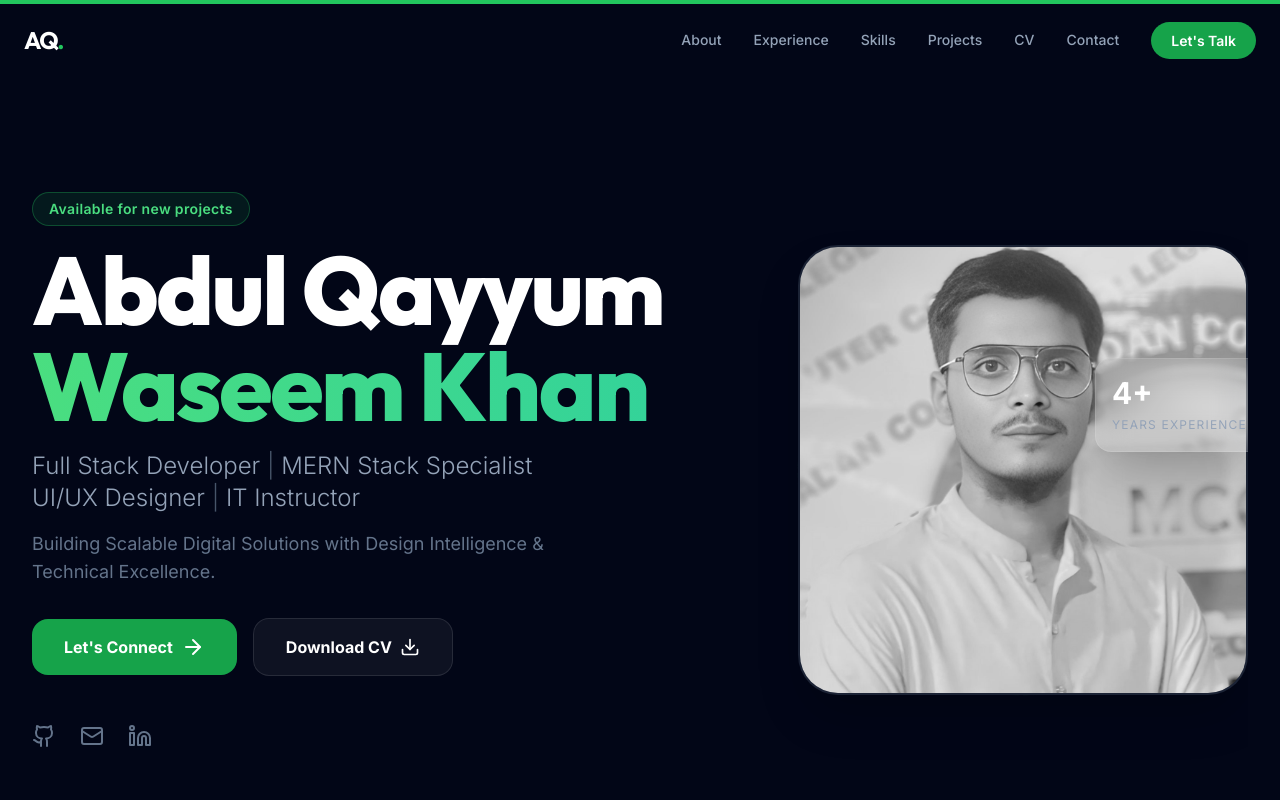
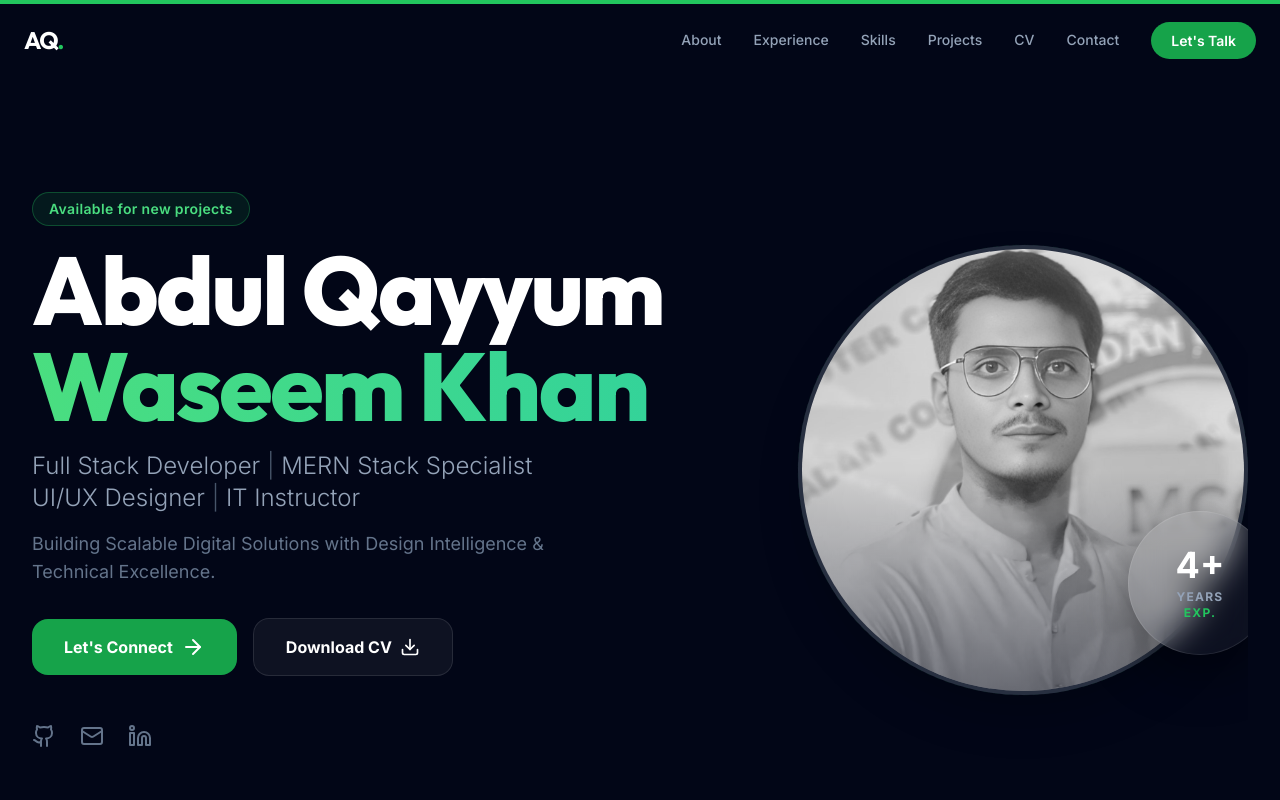
Before and after one commit to abdulqayyumwaseemkhan/Aq-khan-portfolio, a React (Vite) app: page / in a window 1280 px wide. Shown: the top 800 px of the page. Built offline with nearby package versions, Linux system fonts and the light colour scheme.

Commit message:
profile pic changes

```diff
--- a/src/components/Hero.jsx
+++ b/src/components/Hero.jsx
@@ -92,21 +92,22 @@ export default function Hero() {
 
           {/* Experience Badge */}
           <motion.div
-            initial={{ opacity: 0, x: 20 }}
-            animate={{ opacity: 1, x: 0 }}
-            transition={{ delay: 1 }}
-            className="absolute -right-4 top-1/4 z-10 glass rounded-2xl p-4 shadow-2xl"
+            initial={{ opacity: 0, scale: 0.5, rotate: -20 }}
+            animate={{ opacity: 1, scale: 1, rotate: 0 }}
+            transition={{ delay: 1, type: "spring", stiffness: 80 }}
+            className="absolute -right-2 bottom-4 lg:-right-6 lg:bottom-10 z-20 glass rounded-full w-28 h-28 lg:w-36 lg:h-36 flex flex-col items-center justify-center shadow-[0_20px_50px_rgba(0,0,0,0.4)] border border-white/10 hover:border-primary-500/50 hover:scale-105 transition-all duration-500 group/badge"
           >
-            <span className="block text-3xl font-bold text-white">4+</span>
-            <span className="text-xs text-slate-400 uppercase tracking-widest">Years Experience</span>
+            <span className="text-3xl lg:text-4xl font-black text-white leading-none group-hover/badge:text-primary-400 transition-colors">4+</span>
+            <span className="text-[10px] lg:text-xs text-slate-400 font-bold uppercase tracking-widest mt-1">Years</span>
+            <span className="text-[10px] lg:text-xs text-primary-500 font-black uppercase tracking-widest">Exp.</span>
           </motion.div>
 
-          <div className="w-full h-full rounded-[2.5rem] bg-slate-900 border-2 border-white/5 shadow-2xl overflow-hidden relative group">
-            <div className="absolute inset-0 bg-gradient-to-t from-slate-950 via-transparent to-transparent opacity-60" />
+          <div className="w-full h-full rounded-full bg-slate-900 border-4 border-white/10 shadow-2xl overflow-hidden relative group">
+            <div className="absolute inset-0 bg-gradient-to-t from-slate-950/80 via-transparent to-transparent opacity-60 z-10" />
             <img
               src={profilePic}
               alt="Abdul Qayyum Waseem Khan"
-              className="w-full h-full object-cover grayscale group-hover:grayscale-0 transition-all duration-700 scale-110 group-hover:scale-100"
+              className="w-full h-full object-cover grayscale group-hover:grayscale-0 transition-all duration-1000 scale-110 group-hover:scale-100"
             />
           </div>
         </motion.div>
--- a/src/components/Projects.jsx
+++ b/src/components/Projects.jsx
@@ -7,7 +7,7 @@ import msschoolImg from "../assets/msschool.png";
 import fixonicImg from "../assets/fixonic.png";
 import zarqImg from "../assets/zarq.png";
 import livestockImg from "../assets/livestock.png";
-import bookwormImg from "../assets/bookworm.png";
+
 import meemImg from "../assets/meem.png";
 
 const projects = [
```
Also changed, not shown: src/assets/livestock.png.
